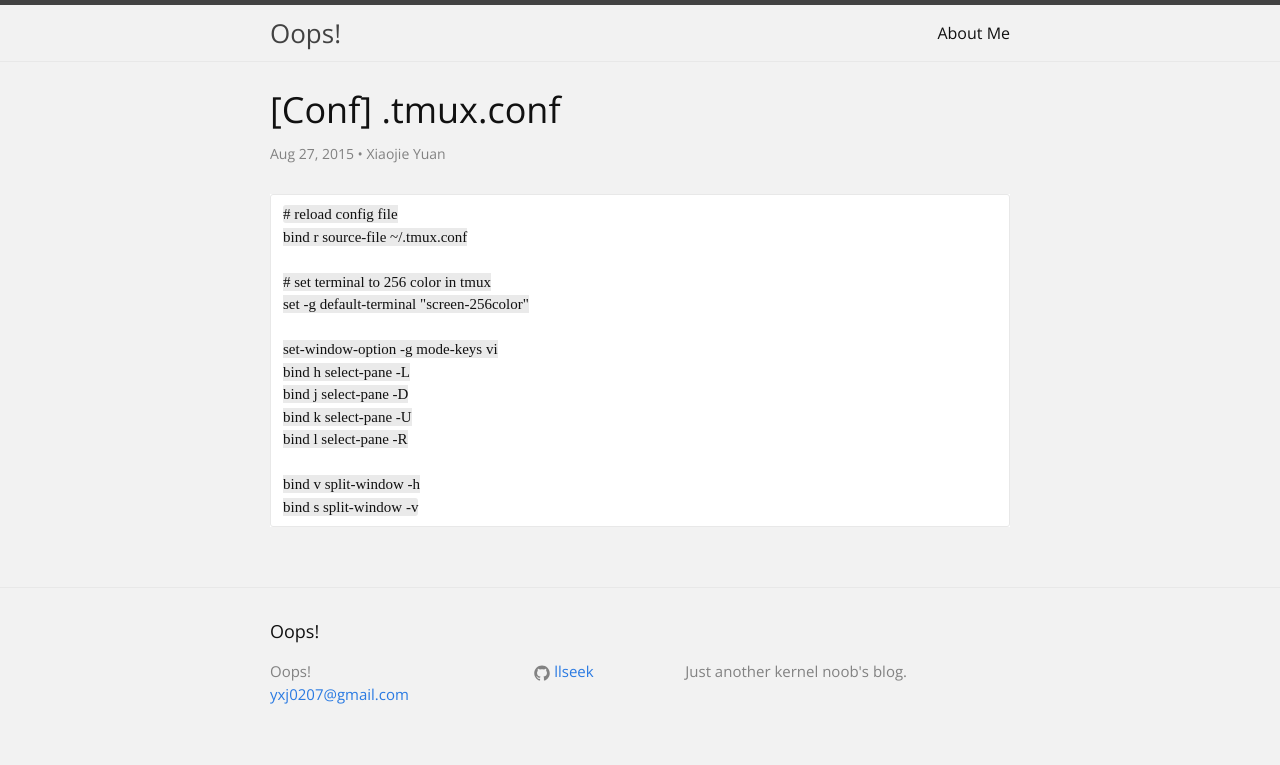
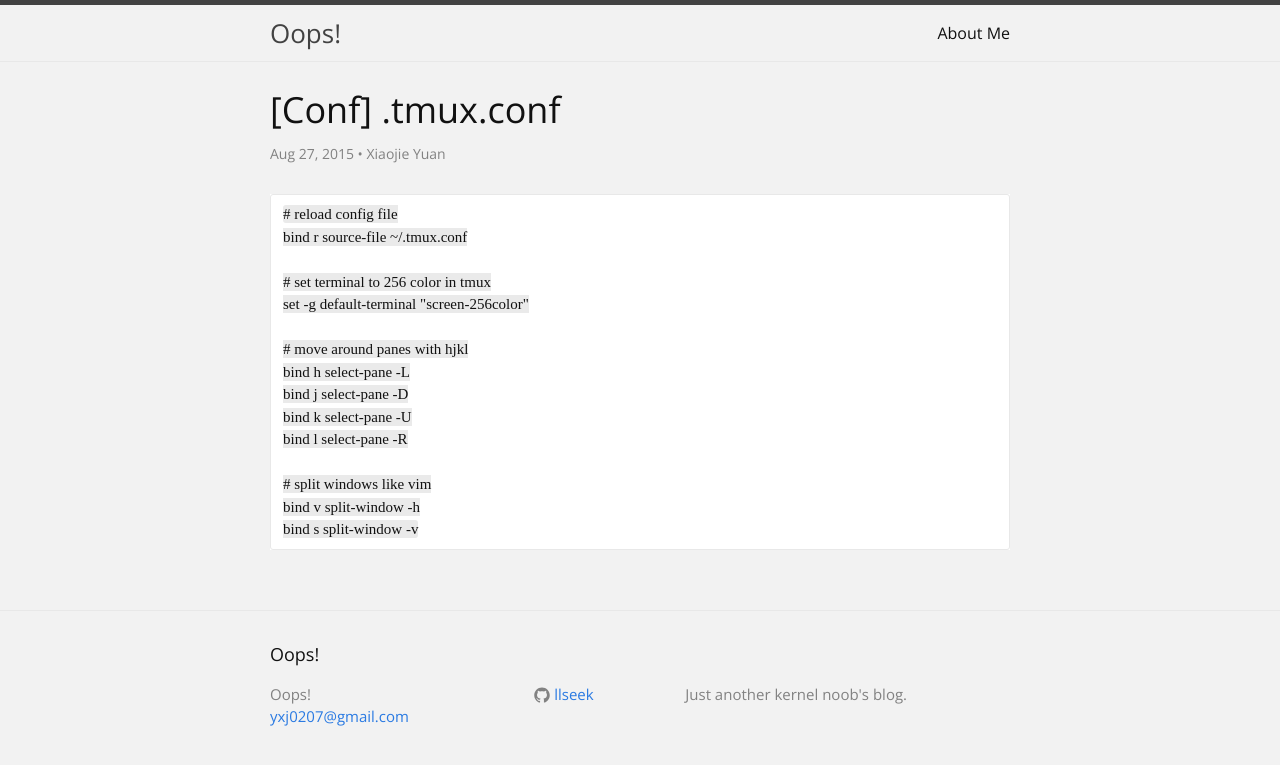
Before and after one commit to llseek/llseek.github.io, a Jekyll site: the page built from _posts/2015-08-27-conf-tmux-conf.md, in a window 1280 px wide. Shown: the top 765 px of the page. Built offline with Jekyll 4.4.1, drawn with Linux system fonts in a browser that asks for light colours; some web fonts are replaced; Markdown is read by kramdown in place of the engine named in the settings.

Commit message:
post: update .tmux.conf

````diff
--- a/_posts/2015-08-27-conf-tmux-conf.md
+++ b/_posts/2015-08-27-conf-tmux-conf.md
@@ -12,12 +12,13 @@ bind r source-file ~/.tmux.conf
 # set terminal to 256 color in tmux
 set -g default-terminal "screen-256color"
 
-set-window-option -g mode-keys vi
+# move around panes with hjkl
 bind h select-pane -L
 bind j select-pane -D
 bind k select-pane -U
 bind l select-pane -R
 
+# split windows like vim
 bind v split-window -h
 bind s split-window -v
 ```
````
